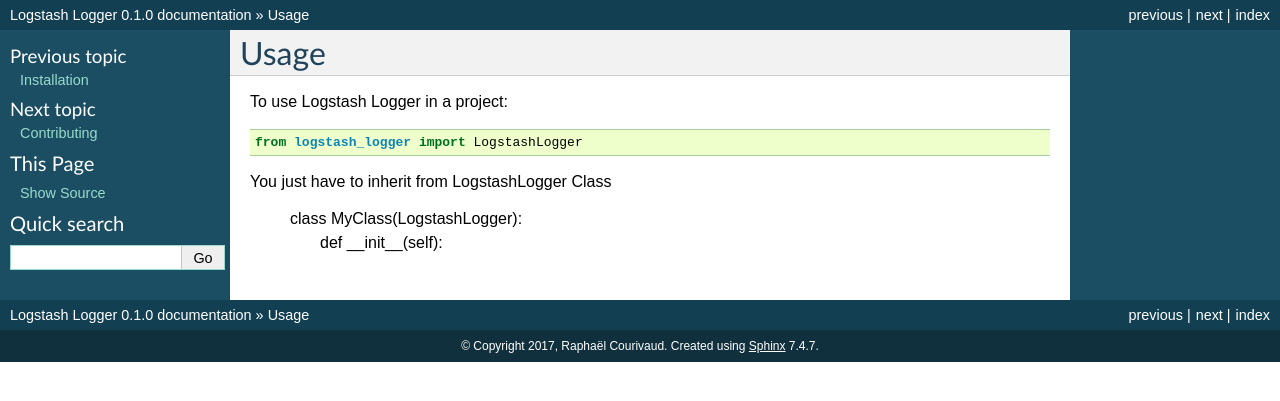
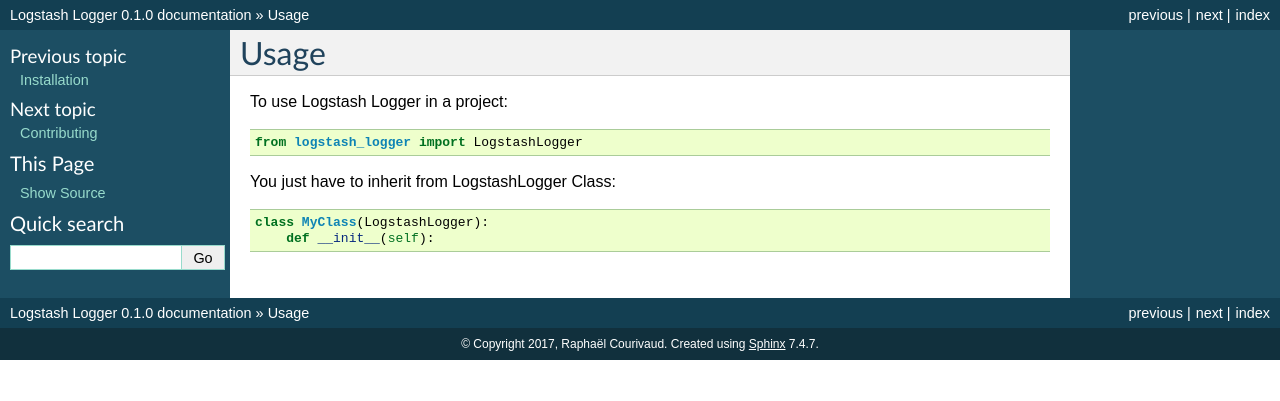
Before and after one commit to rcourivaud/LogstashLogger, a Sphinx documentation site: the page built from docs/usage.rst, in a window 1280 px wide. Shown: the top 401 px of the page. Built offline with Sphinx 7.4.7, drawn with Linux system fonts in a browser that asks for light colours; pages that are not in the unit, such as notebooks, are missing from menus.

Commit message:
fix syntax

```diff
--- a/docs/usage.rst
+++ b/docs/usage.rst
@@ -6,7 +6,7 @@
 
     from logstash_logger import LogstashLogger
 
-You just have to inherit from LogstashLogger Class
+You just have to inherit from LogstashLogger Class::
 
     class MyClass(LogstashLogger):
         def __init__(self):
```
